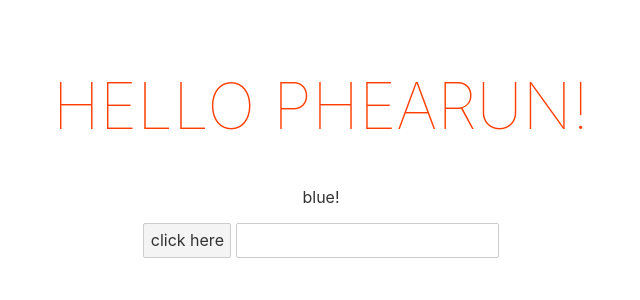
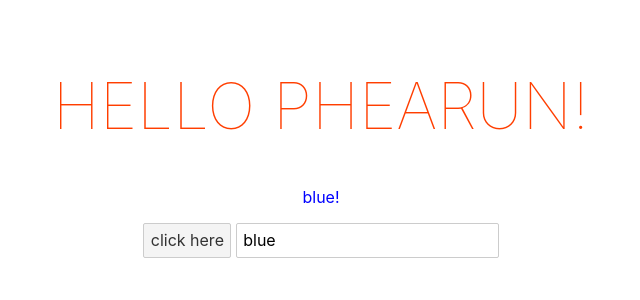
Before and after one commit to Phearun2020/Svelte-learning, a Svelte app: page / in a window 1280 px wide. Shown: the top 300 px of the page, without its empty margins (319-959 px from the left). Built offline with nearby package versions, Linux system fonts and the light colour scheme.

Commit message:
test-button and text-last

```diff
--- a/src/App.svelte
+++ b/src/App.svelte
@@ -3,7 +3,7 @@
 	let hello = 'Phearun';
 	let beltColour = 'blue';
 	const handleClick =()=>{
-		beltColour = 'okay';
+		beltColour = 'red';
 	};
 	const handleInput = (e) =>{
 		beltColour = e.target.value;
@@ -12,9 +12,10 @@
 
 <main>
 	<h1>Hello {hello}!</h1>
-	<p>{beltColour}!</p>
+	<p style="color: {beltColour}">{beltColour}!</p>
 	<button on:click={handleClick}>click here</button>
-	<input type="text" on:input={handleInput}>
+	<!-- <input type="text" on:input={handleInput} value={beltColour}> -->
+	<input type="text" bind:value={beltColour}>
 </main>
 
 <style>
```
